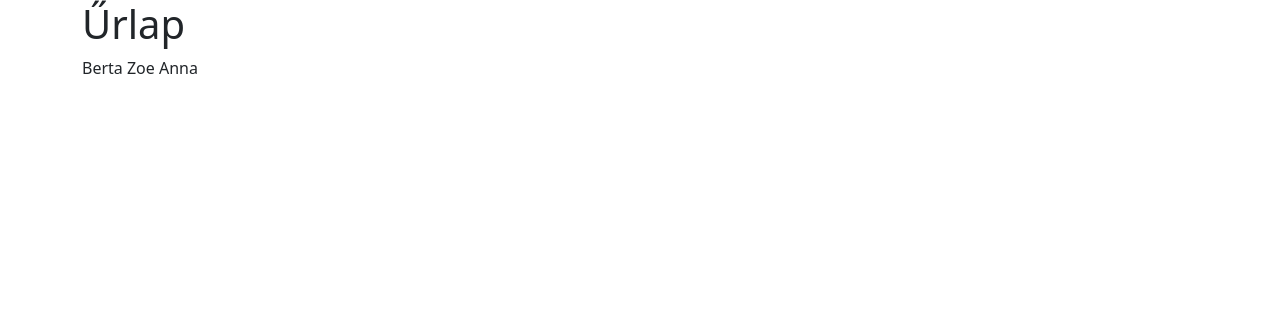
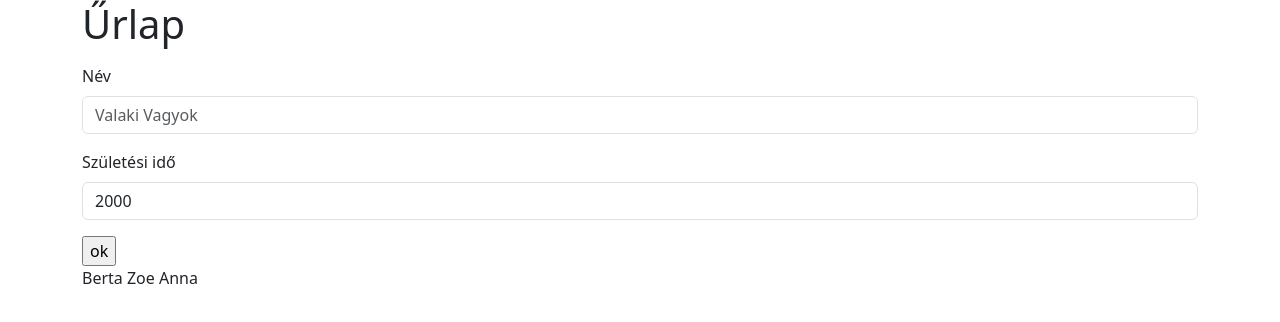
Before and after one commit to Wendesday36/WeboldalMvc, a plain HTML site: page index.html in a window 1280 px wide. Drawn offline with nearby package versions, Linux system fonts and the light colour scheme.

Commit message:
vizsgalat,valid

```diff
--- /dev/null
+++ b/Controller/UrlapController.js
@@ -0,0 +1,16 @@
+import UrlapView from "../View/UrlapView.js";
+import UrlapModel from "../Model/UrlapModel.js";
+class UrlapController {
+  constructor() {
+    console.log("construktor");
+    this.UrlapModel = new UrlapModel();
+    this.UrlapView = new UrlapView($(".urlap"), this.UrlapModel.leiro);
+    //console.log(this.Model.getLeiro())
+    /*  console.log(this.Model.leiro)
+            console.log(this.Model.leiro.nev)
+            console.log(this.Model.leiro.nev.type)
+            console.log(this.Model.leiro.szul.placeholder)
+            console.log(this.Model.leiro.szul.regex.min) */
+  }
+}
+export default UrlapController;
--- a/Model/Model.js
+++ /dev/null
@@ -1,6 +0,0 @@
-class Model{
-constructor(){
-
-}
-}
-export default Model
--- /dev/null
+++ b/Model/UrlapModel.js
@@ -0,0 +1,15 @@
+import { urlapleiro } from "./adat.js";
+class UrlapModel {
+  #leiro;
+  constructor() {
+    this.#leiro = urlapleiro;
+  }
+  /* getLeiro() {
+    return this.#leiro;
+  } */
+  get leiro(){
+    return this.#leiro;
+  }
+
+}
+export default UrlapModel;
--- a/Model/adat.js
+++ b/Model/adat.js
@@ -1,9 +1,21 @@
-export default urlapleiro={
+export const urlapleiro={
     nev:{
         megj:"Név",
         type:"text",
         placeholder:"Valaki Vagyok",
         value:"",
-        regex:"[A-Z][a-z]{3}"
+        regex:"[A-Z][a-z]{3,15}",
+        valid:"Nagybetűvel kezdődik,legalább 3 betű"
+    },
+    szul:{
+        megj:"Születési idő",
+        type:"number",
+        placeholder:"2000",
+        value:"2000",
+        regex:{
+            min:1000,
+            max:2023
+        },
+        valid:"1000 és 2023 közötti számot várunk"
     }
 }
--- /dev/null
+++ b/View/CSS/urlap.css
@@ -0,0 +1,9 @@
+.valid{
+    color: green;
+}
+.invalid{
+    color: red;
+}
+.lathato{
+    display: none;
+}
--- /dev/null
+++ b/View/NumberUrlapElem.js
@@ -0,0 +1,51 @@
+class NumberUrlapElem {
+  #key;
+  #elemLeiro;
+  constructor(key, elemLeiro, szulElem) {
+    this.#key = key;
+    this.#elemLeiro = elemLeiro;
+    this.formElem = szulElem;
+    this.#numberElem();
+    this.InputElem = $(`#${this.#key}`);
+    console.log(this.InputElem);
+    this.ValidElem = this.formElem
+      .children("div:last-child")
+      .children(".valid");
+    this.InValidElem = this.formElem
+      .children("div:last-child")
+      .children(".invalid");
+    console.log(this.ValidElem);
+    console.log(this.InValidElem);
+    this.InputElem.on("keyup", () => {
+      let ertek = this.InputElem.val();
+      let reg = this.#elemLeiro.regex;
+      let regReg = new RegExp(reg);
+      console.log(regReg.test(ertek));
+      if (regReg.test(ertek)) {
+        this.ValidElem.removeClass("lathato");
+        this.InValidElem.addClass("lathato");
+      } else {
+        this.ValidElem.addClass("lathato");
+        this.InValidElem.removeClass("lathato");
+      }
+    });
+  }
+  #numberElem() {
+    let txt = "";
+    txt += `<div class="mb-3 mt-3">
+            <label for="${this.#key}" class="form-label">${
+      this.#elemLeiro.megj
+    }</label>
+            <input type="${this.#elemLeiro.type}"
+            class="form-control" id="${this.#key}"
+            placeholder="${this.#elemLeiro.placeholder}"
+            name="${this.#key}"
+            value="${this.#elemLeiro.value}"
+            min="${this.#elemLeiro.regex.min}"
+            max="${this.#elemLeiro.regex.max}">
+            <div class="valid lathato">OK</div>
+            <div class="invalid lathato">${this.#elemLeiro.valid}</div> </div>`;
+    this.formElem.append(txt);
+  }
+}
+export default NumberUrlapElem;
--- /dev/null
+++ b/View/TextUrlapElem.js
@@ -0,0 +1,60 @@
+class TextUrlapElem {
+  #key;
+  #elemLeiro = {};
+  #valid = false;
+  #ertek={};
+  constructor(key, elemLeiro, szulElem) {
+    this.#key = key;
+    this.#elemLeiro = elemLeiro;
+    this.formElem = szulElem;
+    this.#textElem();
+    this.InputElem = $(`#${this.#key}`);
+    console.log(this.InputElem);
+    this.ValidElem = this.formElem
+      .children("div:last-child")
+      .children(".valid");
+    this.InValidElem = this.formElem
+      .children("div:last-child")
+      .children(".invalid");
+    console.log(this.ValidElem);
+    console.log(this.InValidElem);
+    this.InputElem.on("keyup", () => {
+      this.#ertek = this.InputElem.val();
+      let reg = this.#elemLeiro.regex;
+      let regReg = new RegExp(reg);
+      console.log(regReg.test(this.#ertek));
+      if (regReg.test(this.#ertek)) {
+        this.#valid=true
+        this.ValidElem.removeClass("lathato");
+        this.InValidElem.addClass("lathato");
+      }else{
+        this.#valid=false
+      this.ValidElem.addClass("lathato");
+      this.InValidElem.removeClass("lathato");}
+    });
+  }
+  get valid(){
+
+    return this.#valid
+  }
+  get ertek(){
+    return this.#ertek;
+  }
+  #textElem() {
+    let txt = "";
+    txt += `<div class="mb-3 mt-3">
+        <label for="${this.#key}" class="form-label">${
+      this.#elemLeiro.megj
+    }</label>
+        <input type="${this.#elemLeiro.type}"
+        class="form-control" id="${this.#key}"
+        placeholder="${this.#elemLeiro.placeholder}"
+        name="${this.#key}"
+        value="${this.#elemLeiro.value}">
+        <div class="valid lathato">OK</div>
+        <div class="invalid lathato">${this.#elemLeiro.valid}</div>
+        </div>`;
+    this.formElem.append(txt);
+  }
+}
+export default TextUrlapElem;
--- /dev/null
+++ b/View/UrlapView.js
@@ -0,0 +1,38 @@
+import NumberUrlapElem from "./NumberUrlapElem.js";
+import TextUrlapElem from "./TextUrlapElem.js";
+
+class UrlapView {
+  #leiro;
+  constructor(szulElem, leiro) {
+    this.szuElem = szulElem;
+    this.#leiro = leiro;
+    this.szuElem.append("<form>");
+    this.formElem = this.szuElem.children("form");
+    console.log(this.formElem);
+    this.#urlapLetrehoz();
+    this.SubmitElem = $("#submit")
+    this.SubmitElem.on("click",(event)=>{
+        event.preventDefault()
+    })
+  }
+  #urlapLetrehoz() {
+    let txt = "";  for (const key in this.#leiro) {
+      switch (this.#leiro[key].type) {
+        case "text":
+          new TextUrlapElem(key,this.#leiro[key],this.formElem)
+          break;
+        case "number":
+          new NumberUrlapElem(key,this.#leiro[key],this.formElem)
+          break;
+        default:
+        // code block
+      }
+    }
+    txt = `<input type="submit" id = "submit" value="ok" >`;
+    this.formElem.append(txt);
+  }
+
+
+
+}
+export default UrlapView;
--- a/View/View.js
+++ /dev/null
@@ -1,9 +0,0 @@
-class View{
-    #nev
-    #szulEv
-constructor(){
-
-
-}
-}
-export default View
--- a/index.html
+++ b/index.html
@@ -8,12 +8,13 @@
 
     <script src="https://ajax.googleapis.com/ajax/libs/jquery/3.6.4/jquery.min.js"></script>
     <script src="main.js" type="module"></script>
-    <link rel="stylesheet" href="style.css" />
+
     <link
       href="https://cdn.jsdelivr.net/npm/bootstrap@5.3.2/dist/css/bootstrap.min.css"
       rel="stylesheet"
     />
     <script src="https://cdn.jsdelivr.net/npm/bootstrap@5.3.2/dist/js/bootstrap.bundle.min.js"></script>
+     <link rel="stylesheet" href="View/CSS/urlap.css" />
   </head>
   <body>
     <main class="container">
@@ -22,7 +23,7 @@
       </header>
       <nav></nav>
       <article>
-        <div class="jatekter"></div>
+        <div class="urlap"></div>
 
       </article>
       <footer>Berta Zoe Anna</footer>
--- a/main.js
+++ b/main.js
@@ -1,4 +1,4 @@
-import Controller from "./Controller/Controller.js";
+import UrlapController from "./Controller/UrlapController.js";
 $(function(){
-    new Controller()
+    new UrlapController()
 })
```
Also changed, not shown: Controller/Controller.js (deleted, +0 -8 lines), style.css (deleted).
